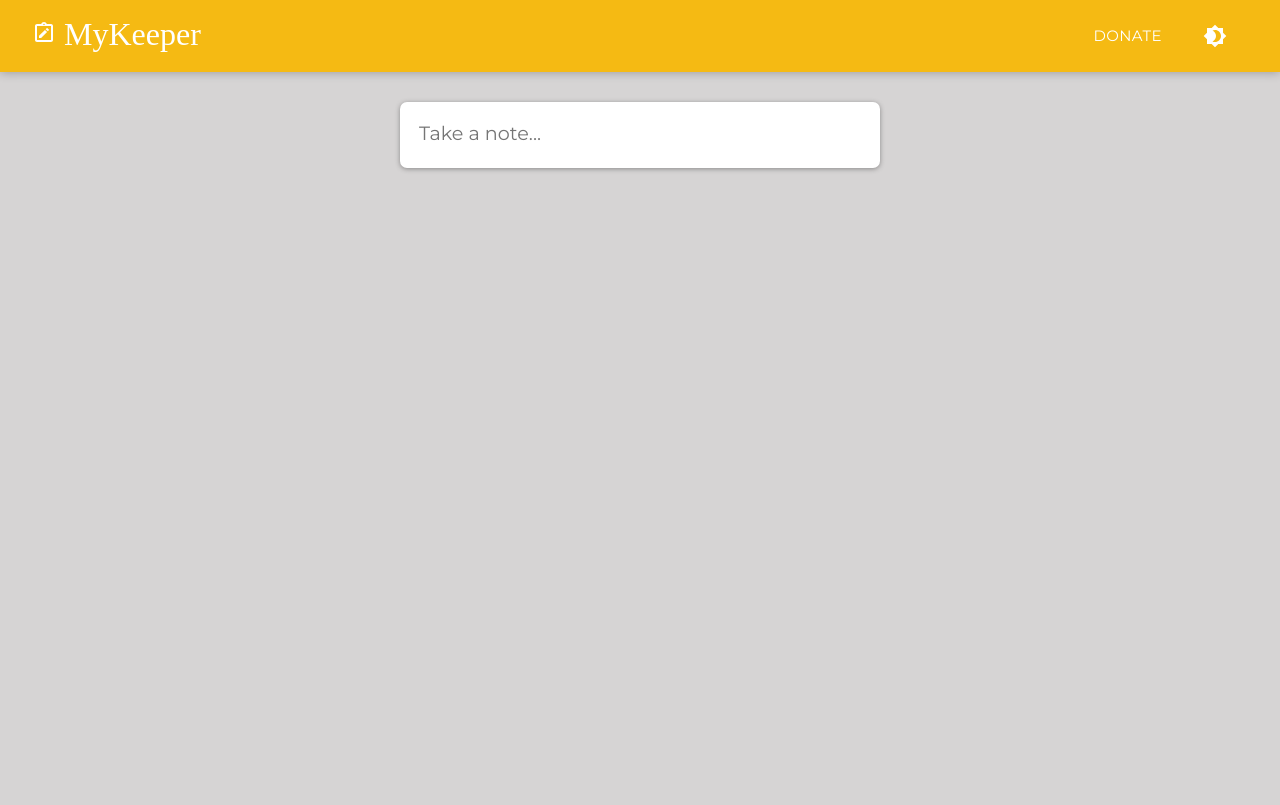
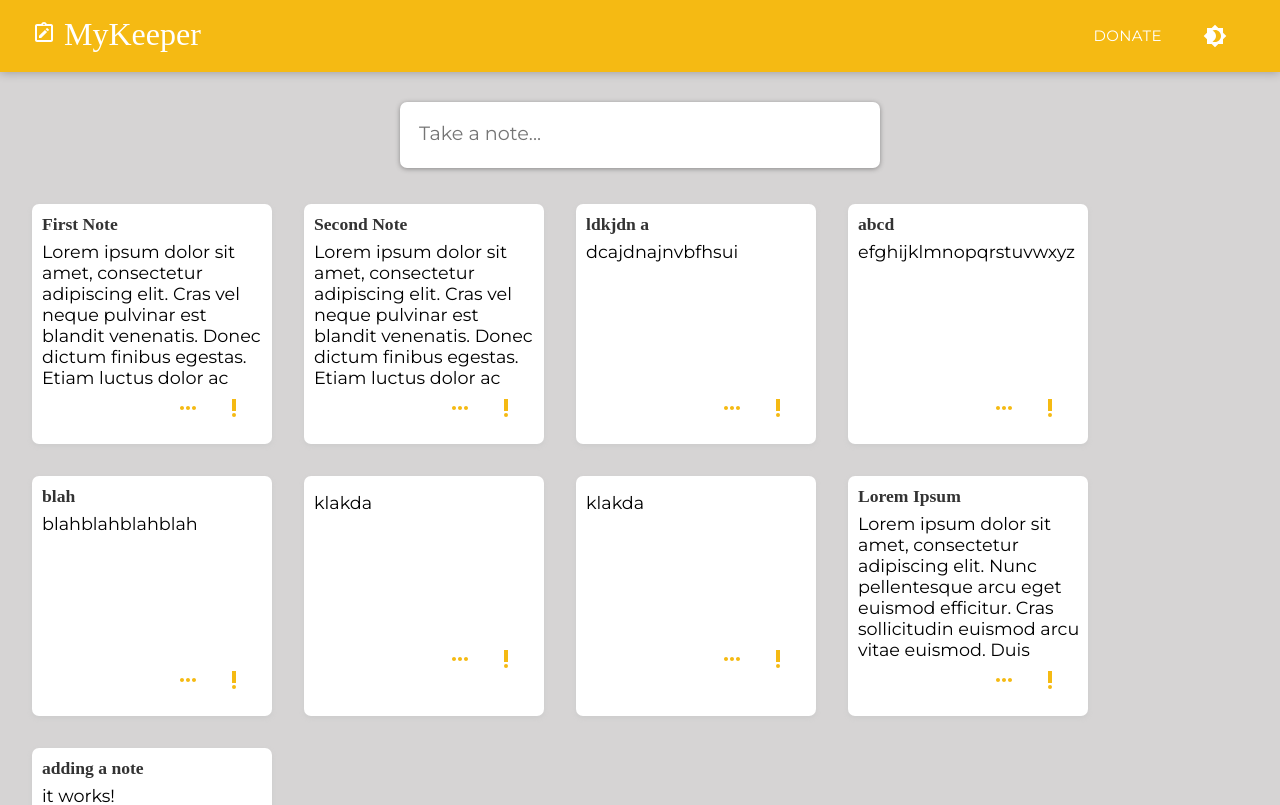
Before and after one commit to lcmedina/MyKeeper, a React (Create React App) app: page / in a window 1280 px wide. Shown: the top 805 px of the page. Built offline with nearby package versions, Linux system fonts and the light colour scheme; no server answers; data requests are answered from the project's data file; a web font is replaced by a local one.

Commit message:
revert address for demo

```diff
--- a/src/components/CreateArea.js
+++ b/src/components/CreateArea.js
@@ -18,7 +18,7 @@ const CreateArea = () => {
      const note = { title, content };
     e.preventDefault();
 
-    fetch('https://react-my-keeper.herokuapp.com/notes', {
+    fetch('http://localhost:8000/notes', {
       method: 'POST',
       headers: { "Content-Type": "application/json" },
       body: JSON.stringify(note)
--- a/src/components/ExpandedNote.js
+++ b/src/components/ExpandedNote.js
@@ -7,11 +7,11 @@ import { useTheme } from "./ThemeContext";
 const ExpandNote = () => {
     const {id} = useParams();
     const history = useHistory();
-    const { data: note } = useFetch('https://react-my-keeper.herokuapp.com/notes/' + id);
+    const { data: note } = useFetch('http://localhost:8000/notes' + id);
     const darkTheme = useTheme()
 
     const handleDelete = () => {
-        fetch('https://react-my-keeper.herokuapp.com/notes/' + note.id, {
+        fetch('http://localhost:8000/notes' + note.id, {
             method: 'DELETE'
         }).then(()=>{
             history.push("/")
--- a/src/components/NoteDisplay.js
+++ b/src/components/NoteDisplay.js
@@ -5,7 +5,7 @@ import useFetch from "./useFetch";
 
 const NoteDisplay = () => {
 
-  const { data: notes } = useFetch('https://react-my-keeper.herokuapp.com/notes')
+  const { data: notes } = useFetch('http://localhost:8000/notes')
     return (
         <div>
         <CreateArea />
```
